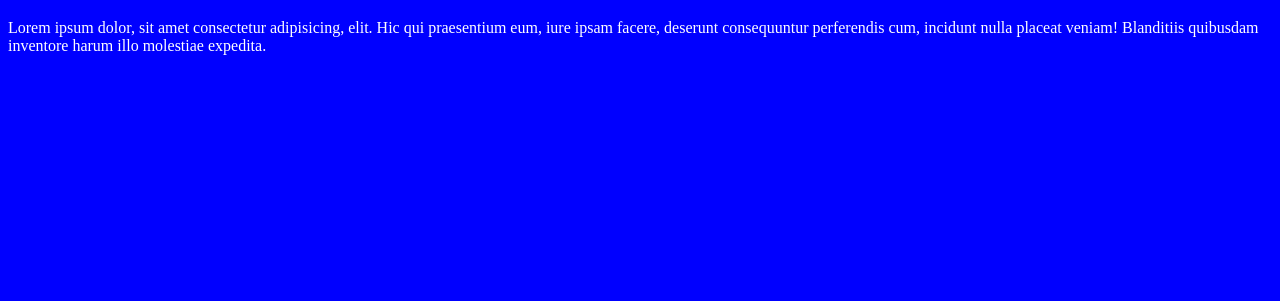
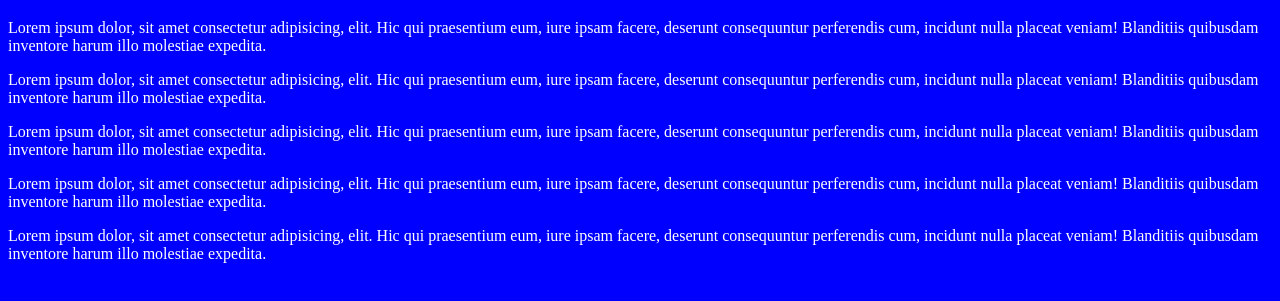
Before and after one commit to Rodry0007/miweb, a plain HTML site: page index.html in a window 1280 px wide. Shown: the part 61-362 px from the top of the page. Drawn offline with Linux system fonts and the light colour scheme.

Commit message:
Se añadieron nuevos parrafos

```diff
--- a/index.html
+++ b/index.html
@@ -11,5 +11,13 @@
 
 	<p>Lorem ipsum dolor, sit amet consectetur adipisicing, elit. Hic qui praesentium eum, iure ipsam facere, deserunt consequuntur perferendis cum, incidunt nulla placeat veniam! Blanditiis quibusdam inventore harum illo molestiae expedita.</p>
 
+	<p>Lorem ipsum dolor, sit amet consectetur adipisicing, elit. Hic qui praesentium eum, iure ipsam facere, deserunt consequuntur perferendis cum, incidunt nulla placeat veniam! Blanditiis quibusdam inventore harum illo molestiae expedita.</p>
+
+	<p>Lorem ipsum dolor, sit amet consectetur adipisicing, elit. Hic qui praesentium eum, iure ipsam facere, deserunt consequuntur perferendis cum, incidunt nulla placeat veniam! Blanditiis quibusdam inventore harum illo molestiae expedita.</p>
+
+	<p>Lorem ipsum dolor, sit amet consectetur adipisicing, elit. Hic qui praesentium eum, iure ipsam facere, deserunt consequuntur perferendis cum, incidunt nulla placeat veniam! Blanditiis quibusdam inventore harum illo molestiae expedita.</p>
+
+	<p>Lorem ipsum dolor, sit amet consectetur adipisicing, elit. Hic qui praesentium eum, iure ipsam facere, deserunt consequuntur perferendis cum, incidunt nulla placeat veniam! Blanditiis quibusdam inventore harum illo molestiae expedita.</p>
+
 </body>
 </html>
```
